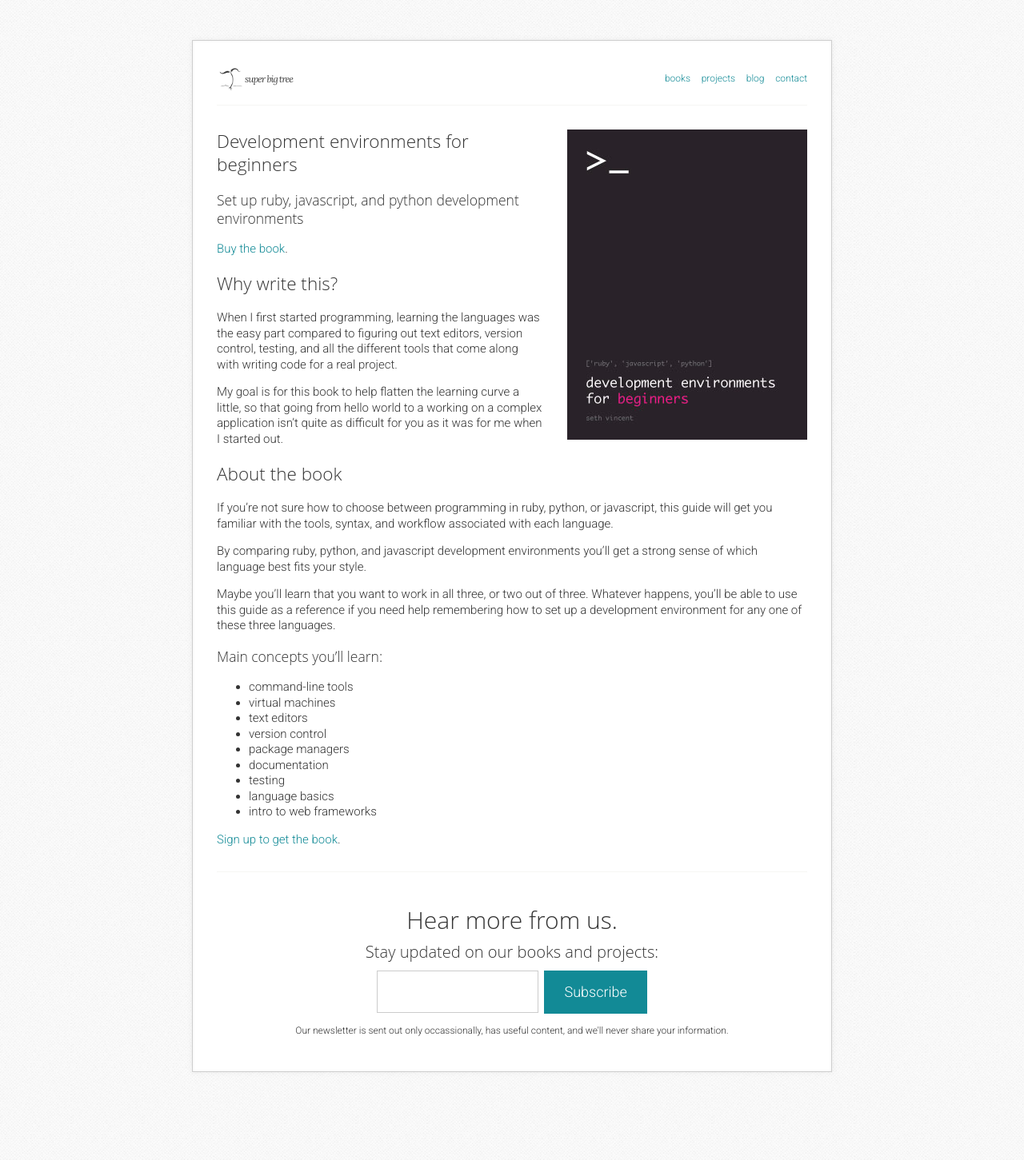
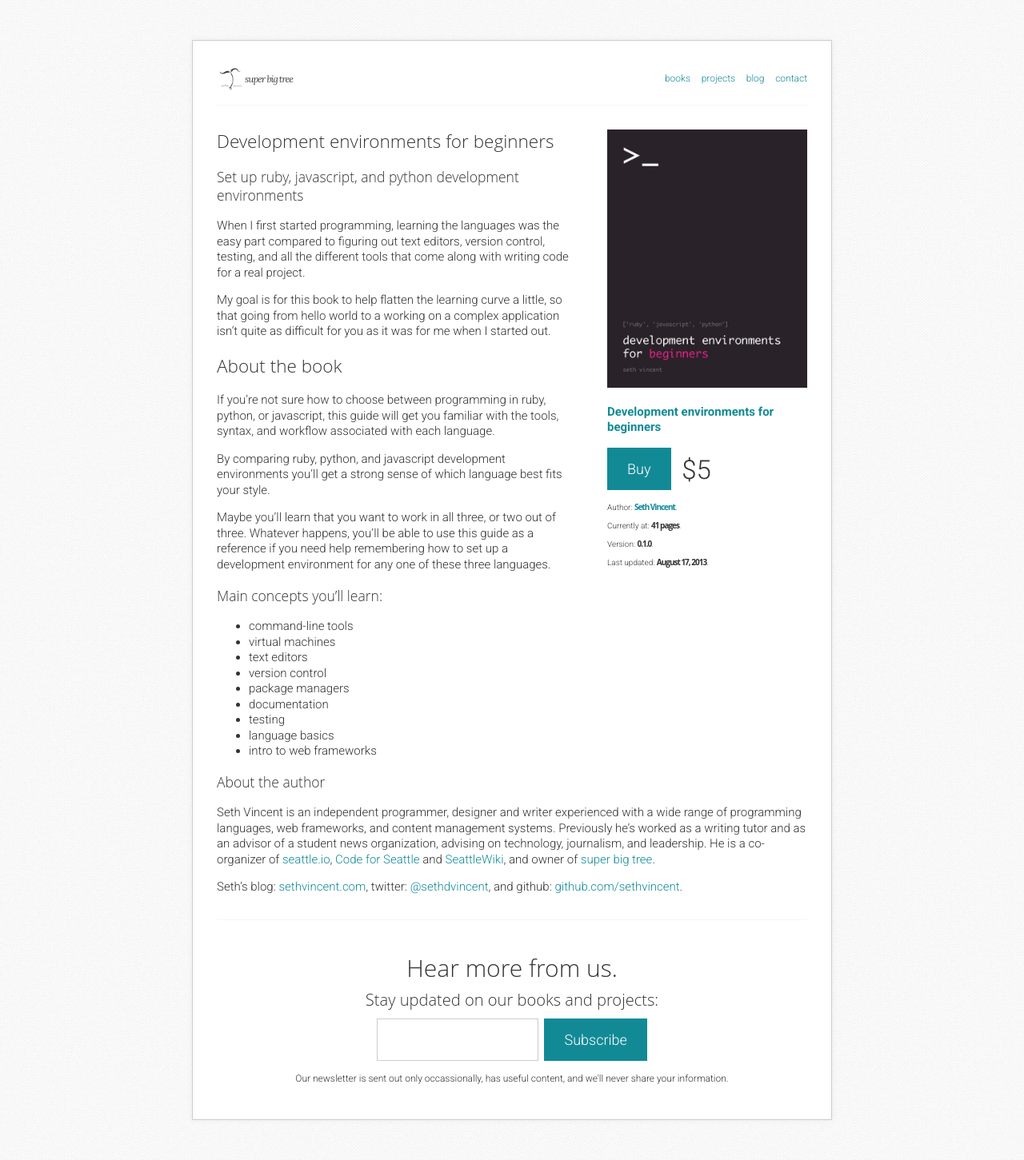
Before and after one commit to superbigtree/superbigtree.github.com, a Jekyll site: the page built from books/dev-envs/index.md, in a window 1280 px wide. Shown: the whole page at 80% size. Built offline with Jekyll 4.4.1, drawn with Linux system fonts in a browser that asks for light colours; before the commit the page ends 1391 px from its top, so only the background shows below that.

Commit message:
revise dev-envs show page

```diff
--- a/books/dev-envs/index.md
+++ b/books/dev-envs/index.md
@@ -1,19 +1,25 @@
 ---
 layout: static
 ---
-<div style="float:right;margin-left:30px;">
-  <a href="https://leanpub.com/learnjs">
+<div id="book">
+  <a href="http://gum.co/learnjs/dev-envs">
     <img src="{{ site.baseurl }}/img/dev-envs.cover.300x388.jpg" />
+    <p><strong>Development environments for beginners</strong></p>
+
+    <p><a class="button buy" href="http://gum.co/learnjs/x3v6ugy1">Buy</a> <span class="price">$5</span></p>
   </a>
+  <div id="meta">
+    <p>Author: <b><a href="http://sethvincent.com" target="_blank">Seth Vincent</a></b>.</p>
+    <p>Currently at: <b>41 pages</b>.</p>
+    <p>Version: <b>0.1.0</b>.</p>
+    <p>Last updated: <b>August 17, 2013</b>.</p>
+  </div>
 </div>
 
 ## Development environments for beginners
 ### Set up ruby, javascript, and python development environments
 
 
-[Buy the book](https://leanpub.com/learnjs).
-
-## Why write this?
 When I first started programming, learning the languages was the easy part compared to figuring out text editors, version control, testing, and all the different tools that come along with writing code for a real project.
 
 My goal is for this book to help flatten the learning curve a little, so that going from hello world to a working on a complex application isn't quite as difficult for you as it was for me when I started out.
@@ -36,4 +42,4 @@ Maybe you'll learn that you want to work in all three, or two out of three. What
 - language basics
 - intro to web frameworks
 
-[Sign up to get the book](https://leanpub.com/learnjs).
+{% include about-author-seth.html %}
--- a/css/app.css
+++ b/css/app.css
@@ -338,7 +338,7 @@ ul.tools li {
 #book {
   width: 250px;
   float: right;
-  margin-left: 30px;
+  margin: 0px 0px 50px 40px;
 }
 
 #book img {
```
